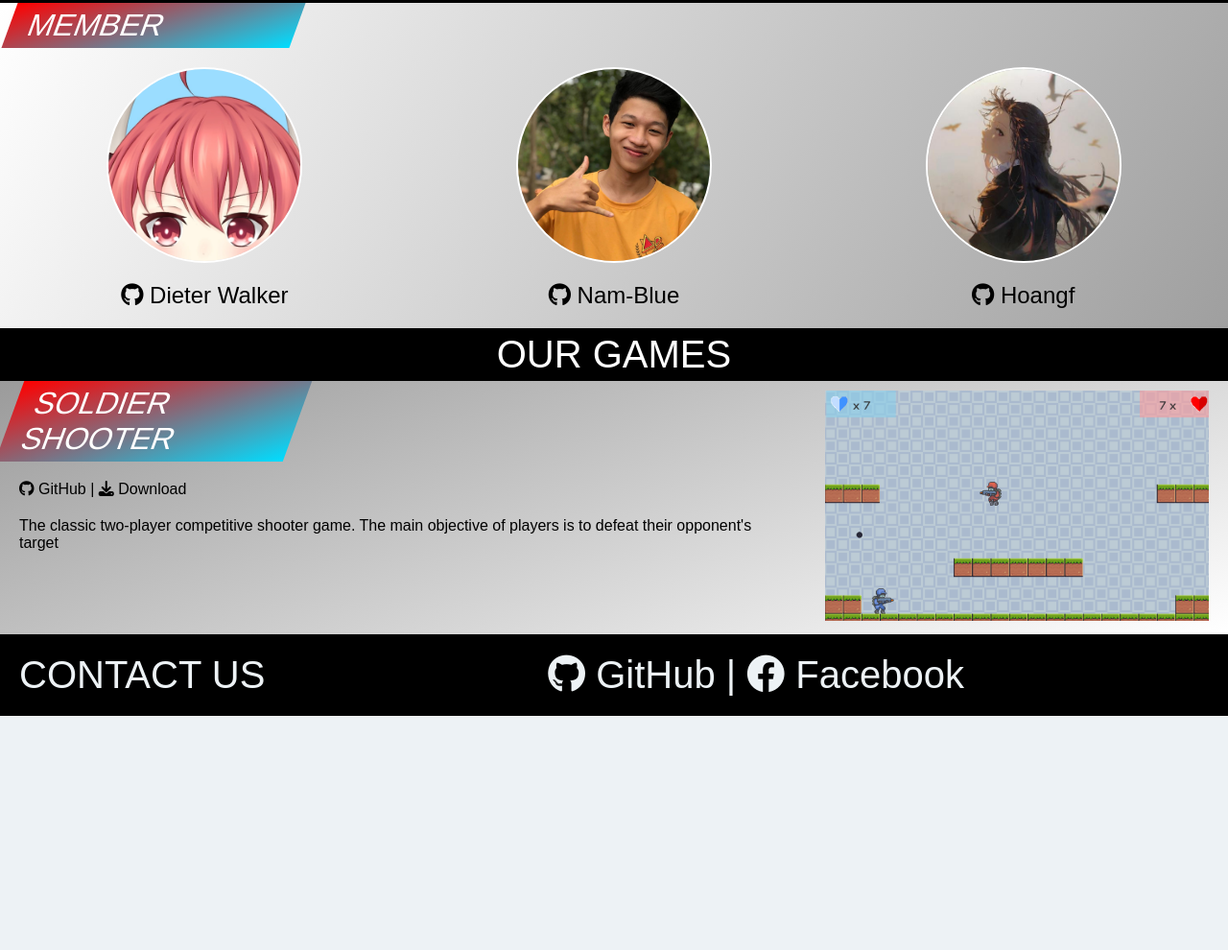
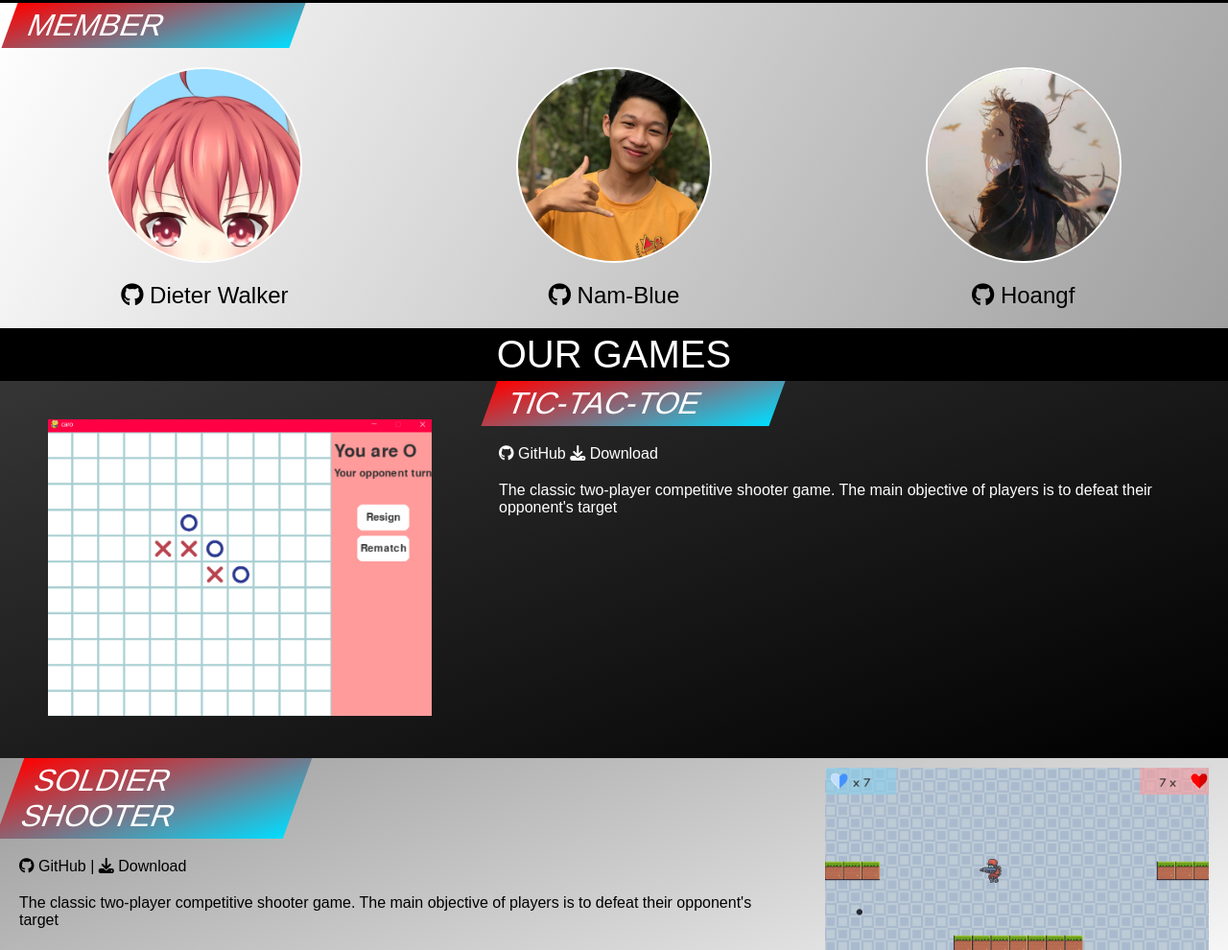
Before and after one commit to DieterWalker/Null_Team_Web, a plain HTML site: page index.html in a window 1280 px wide. Shown: the part 444-1434 px from the top of the page at 96% size. Before the commit the page ends 1190 px from the top, so only its background shows below. Drawn offline with Linux system fonts and the light colour scheme; a web font is replaced by a local one.

Commit message:
update option

```diff
--- a/assets/css/style.css
+++ b/assets/css/style.css
@@ -81,6 +81,12 @@ body {
     grid-template-columns: auto auto;
 }
 
+.Tic-tac-toe{
+    background: linear-gradient(-20deg, #000000,  #353535);
+    display: grid;
+    grid-template-columns: auto auto;
+}
+
 
 .sub-content{
     padding: 10px 20px;;
@@ -133,6 +139,19 @@ body {
     transition-duration: 0.3s;
 }
 
+.information-game-2{
+    color: #ffffff;
+    text-decoration: none;
+    transition-duration: 0.3s;
+}
+
+.information-game-2:hover {
+    background: linear-gradient(45deg, #ff0000, #1e90ff);
+    -webkit-background-clip: text;
+    color: transparent;
+    transition-duration: 0.3s;
+}
+
 .information-github:hover, .information-github-footer:hover{
     background: linear-gradient(45deg, #ff0000, #1e90ff);
     -webkit-background-clip: text;
@@ -151,7 +170,7 @@ body {
 
 .member-image{
     border-radius: 50%;
-    border: 2pt solid white;
+    border: 2pt solid rgb(255, 255, 255);
 }
 
 .download-game{
--- a/index.html
+++ b/index.html
@@ -68,6 +68,23 @@
             <div class="black-panel">
                 OUR GAMES
             </div>
+            <div class="Tic-tac-toe">
+                <div class="sub-content">
+                    <img class="detail-image" style="margin: 30px; width: 400px" src="assets/image/image_2.png">
+                </div>
+                <div class="panel_left">
+                    <div class="tile-piece-left">
+                        TIC-TAC-TOE
+                    </div>
+                    <div class="sub-content-left" style="color: black">
+                        <div class="download-game">
+                            <a class="information-game-2" href="https://github.com/nam050402/MNM"><i class="fa-brands fa-github"></i> GitHub</a>
+                            <a class="information-game-2" href="./Soldier_Shooter.zip"><i class="fa-solid fa-download"></i> Download</a>
+                        </div>
+                        <p style="color: white">The classic two-player competitive shooter game. The main objective of players is to defeat their opponent's target</p>
+                    </div>
+                </div>
+            </div>
             <div class="soldier-shooter">
                 <div class="panel_left">
                     <div class="tile-piece-left">
```
Also changed, not shown: assets/image/image_2.png (added).
